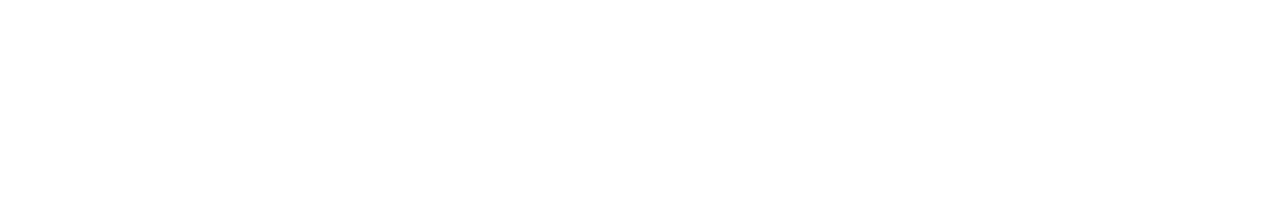
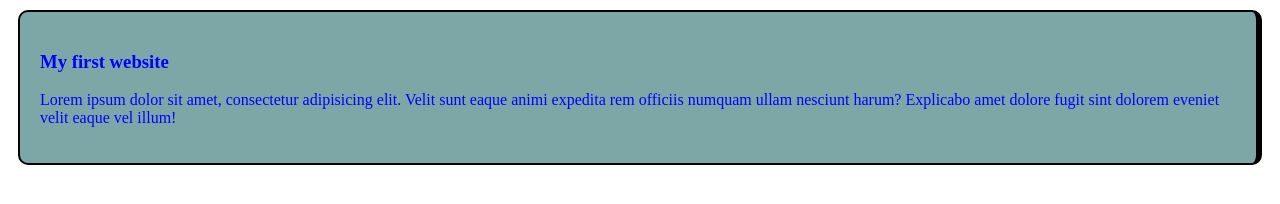
Before and after one commit to MuhammadjunayedHossain/my-admin-coop-repo, a plain HTML site: page index.html in a window 1280 px wide. Drawn offline with Linux system fonts and the light colour scheme.

Commit message:
add the blog

```diff
--- a/index.html
+++ b/index.html
@@ -4,8 +4,15 @@
     <meta charset="UTF-8">
     <meta name="viewport" content="width=device-width, initial-scale=1.0">
     <title>Admin cooooper Git</title>
+    <link rel="stylesheet" href="styles/blog.css">
 </head>
 <body>
-
+    <div>
+        <h3>My first website</h3>
+        <p>Lorem ipsum dolor sit amet,
+        consectetur adipisicing elit.
+        Velit sunt eaque animi expedita rem officiis numquam ullam nesciunt harum?
+        Explicabo amet dolore fugit sint dolorem eveniet velit eaque vel illum!</p>
+    </div>
 </body>
 </html>
--- /dev/null
+++ b/styles/blog.css
@@ -0,0 +1,9 @@
+div{
+    border: 2px solid black;
+    border-right: 6px solid black;
+    border-radius: 10px;
+    background-color: rgb(125, 167, 167);
+    color:blue;
+    padding: 20px;
+     margin: 10px;
+}
```
